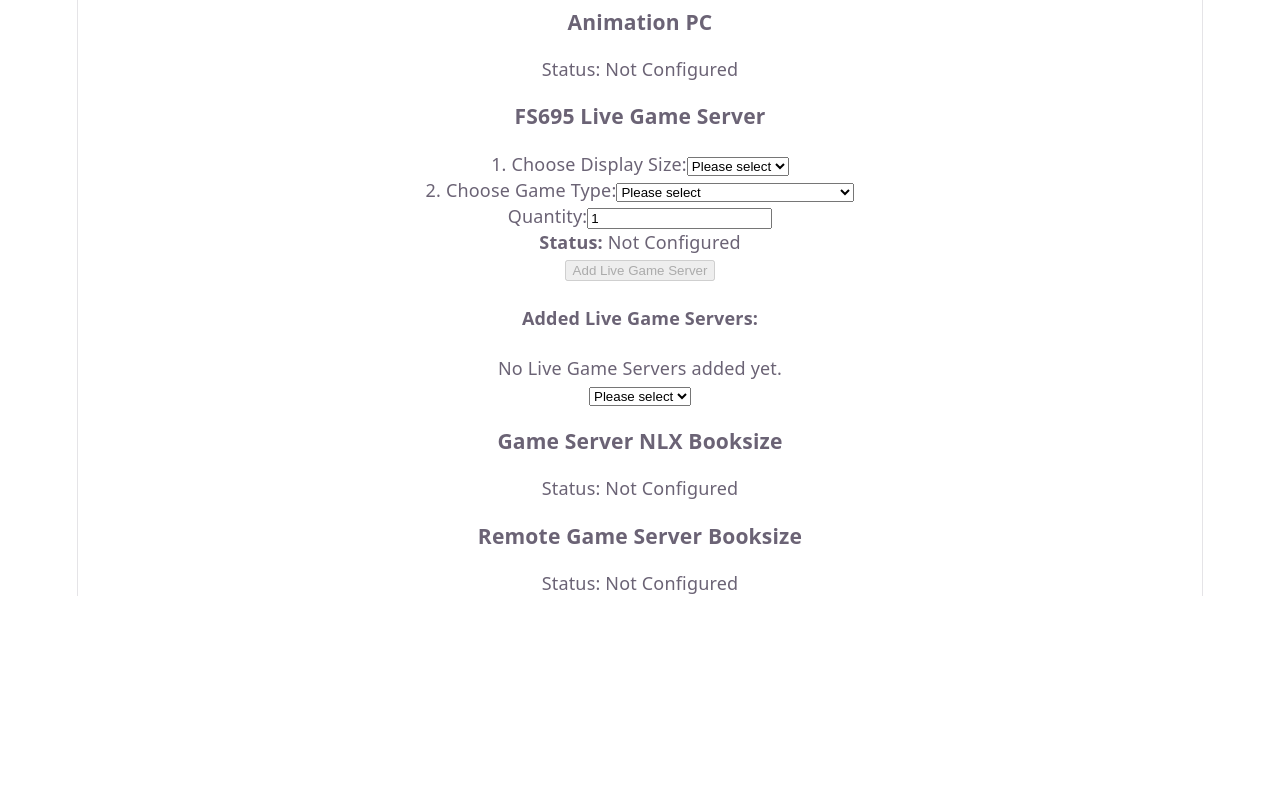
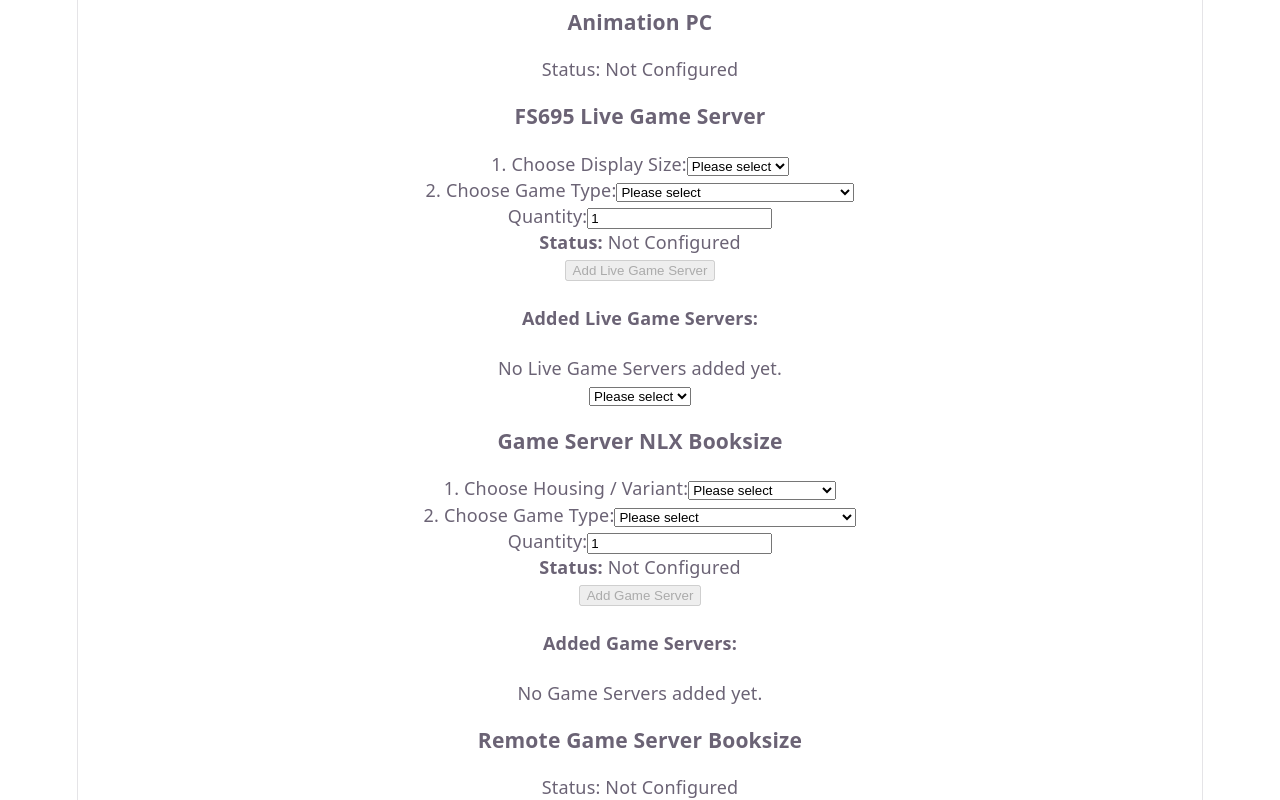
Before and after one commit to ALNovo21/NUPro-Support-WebApp, a React (Vite) app in the folder NUPro_Support/: page / in a window 1280 px wide. Shown: the part 893-1693 px from the top of the page. Before the commit the page ends 1489 px from the top, so only its background shows below. Built offline with nearby package versions, Linux system fonts and the light colour scheme.

Commit message:
fixed flying

```diff
--- a/NUPro_Support/src/components/FS695LiveGameServer.jsx
+++ b/NUPro_Support/src/components/FS695LiveGameServer.jsx
@@ -1,5 +1,5 @@
 import React, { useState } from 'react';
-import { GAME_TYPES } from './gamesConfig'; // Import der Spielbibliothek
+import { TOUCHBET_GAMES } from './gamesConfig'; // TOUCHBET_GAMES importieren
 
 const FS695LiveGameServer = () => {
   const [displaySize, setDisplaySize] = useState('');
@@ -60,12 +60,12 @@ const FS695LiveGameServer = () => {
         </select>
       </div>
 
-      {/* 2. Spielart auswählen (Dynamisch aus gamesConfig) */}
+      {/* 2. Spielart auswählen (Verwendet nun TOUCHBET_GAMES) */}
       <div className="lgs-section">
         <label htmlFor="gametype-select">2. Choose Game Type:</label>
         <select id="gametype-select" value={gameType} onChange={handleGameTypeChange}>
           <option value="">Please select</option>
-          {GAME_TYPES.map((game, index) => (
+          {TOUCHBET_GAMES.map((game, index) => (
             <option key={index} value={game}>
               {game}
             </option>
--- a/NUPro_Support/src/components/GameServerNLXBooksize.jsx
+++ b/NUPro_Support/src/components/GameServerNLXBooksize.jsx
@@ -1,10 +1,125 @@
-import React from 'react';
+import React, { useState } from 'react';
+import { FLYING_GAMES } from './gamesConfig'; // Oder direkt transformiert importieren
 
 const GameServerNLXBooksize = () => {
+  const [caseType, setCaseType] = useState(''); // Default: 'Please select'
+  const [gameType, setGameType] = useState(''); // Default: 'Please select'
+  const [quantity, setQuantity] = useState(1);
+  const [addedServers, setAddedServers] = useState([]);
+
+  const handleCaseChange = (event) => {
+    setCaseType(event.target.value);
+  };
+
+  const handleGameTypeChange = (event) => {
+    setGameType(event.target.value);
+  };
+
+  const handleQuantityChange = (event) => {
+    const value = parseInt(event.target.value, 10);
+    setQuantity(isNaN(value) || value < 1 ? 1 : value);
+  };
+
+  const handleAddServer = () => {
+    if (!caseType || !gameType || quantity < 1) return;
+
+    setAddedServers((prevList) => {
+      // Prüfen, ob exakt diese Kombination aus Case und Game existiert
+      const existingIndex = prevList.findIndex(
+        (item) => item.caseType === caseType && item.gameType === gameType
+      );
+
+      if (existingIndex > -1) {
+        const updatedList = [...prevList];
+        updatedList[existingIndex].quantity += quantity;
+        return updatedList;
+      } else {
+        return [...prevList, { caseType, gameType, quantity }];
+      }
+    });
+
+    // Formular zurücksetzen
+    setCaseType('');
+    setGameType('');
+    setQuantity(1);
+  };
+
+  const isReady = Boolean(caseType && gameType && quantity >= 1);
+  const status = isReady ? 'Ready' : 'Not Configured';
+
   return (
-    <div>
-      <h3>Game Server NLX Booksize</h3>
-      <p>Status: Not Configured</p>
+    <div className="nlx-card">
+      <h3 className="nlx-title">Game Server NLX Booksize</h3>
+
+      {/* 1. Gehäuse/Typ wählen */}
+      <div className="nlx-section">
+        <label htmlFor="case-select">1. Choose Housing / Variant:</label>
+        <select id="case-select" value={caseType} onChange={handleCaseChange}>
+          <option value="">Please select</option>
+          <option value="FS695 Case">FS695 Case</option>
+          <option value="Standalone Booksize">Standalone Booksize</option>
+        </select>
+      </div>
+
+      {/* 2. Flying Game wählen */}
+      <div className="nlx-section">
+        <label htmlFor="flying-game-select">2. Choose Game Type:</label>
+        <select id="flying-game-select" value={gameType} onChange={handleGameTypeChange}>
+          <option value="">Please select</option>
+          {FLYING_GAMES.map((game, index) => (
+            <option key={index} value={game}>
+              {game}
+            </option>
+          ))}
+        </select>
+      </div>
+
+      {/* 3. Quantity */}
+      <div className="nlx-section">
+        <label htmlFor="nlx-quantity">Quantity:</label>
+        <input
+          id="nlx-quantity"
+          type="number"
+          min="1"
+          value={quantity}
+          onChange={handleQuantityChange}
+        />
+      </div>
+
+      {/* 4. Status & Add Button */}
+      <div className="nlx-section">
+        <p>
+          <strong>Status:</strong>{' '}
+          <span className={`status ${isReady ? 'ready' : 'not-configured'}`}>
+            {status}
+          </span>
+        </p>
+        <button
+          className="nlx-add-button"
+          onClick={handleAddServer}
+          disabled={!isReady}
+        >
+          Add Game Server
+        </button>
+      </div>
+
+      {/* Hinzugefügte Server */}
+      <div className="nlx-section">
+        <h4>Added Game Servers:</h4>
+        {addedServers.length === 0 ? (
+          <p>No Game Servers added yet.</p>
+        ) : (
+          <ul>
+            {addedServers.map((item, index) => (
+              <li key={index}>
+                <strong>Variant:</strong> {item.caseType} |{' '}
+                <strong>Game:</strong> {item.gameType} |{' '}
+                <strong>Quantity:</strong> {item.quantity}x
+              </li>
+            ))}
+          </ul>
+        )}
+      </div>
     </div>
   );
 };
--- a/NUPro_Support/src/components/gamesConfig.js
+++ b/NUPro_Support/src/components/gamesConfig.js
@@ -1,8 +1,14 @@
-export const GAME_TYPES = [
-    'Touchbet Live Roulette',
-    'Touchbet Live 88 Roulette',
-    'Touchbet Live Lucky Lady\'s Roulette',
-    'Touchbet Live Blackjack',
-    'Touchbet Live Baccarat',
-    'Touchbet Live SICBO',
+export const GAME_BASE_NAMES = [
+    'Roulette',
+    '88 Roulette',
+    'Lucky Lady\'s Roulette',
+    'Blackjack',
+    'Baccarat',
+    'SICBO',
   ];
+
+  // Für LGS:
+  export const TOUCHBET_GAMES = GAME_BASE_NAMES.map(name => `Touchbet Live ${name}`);
+
+  // Für Booksize:
+  export const FLYING_GAMES = GAME_BASE_NAMES.map(name => `Flying (Virtual) ${name}`);
```
